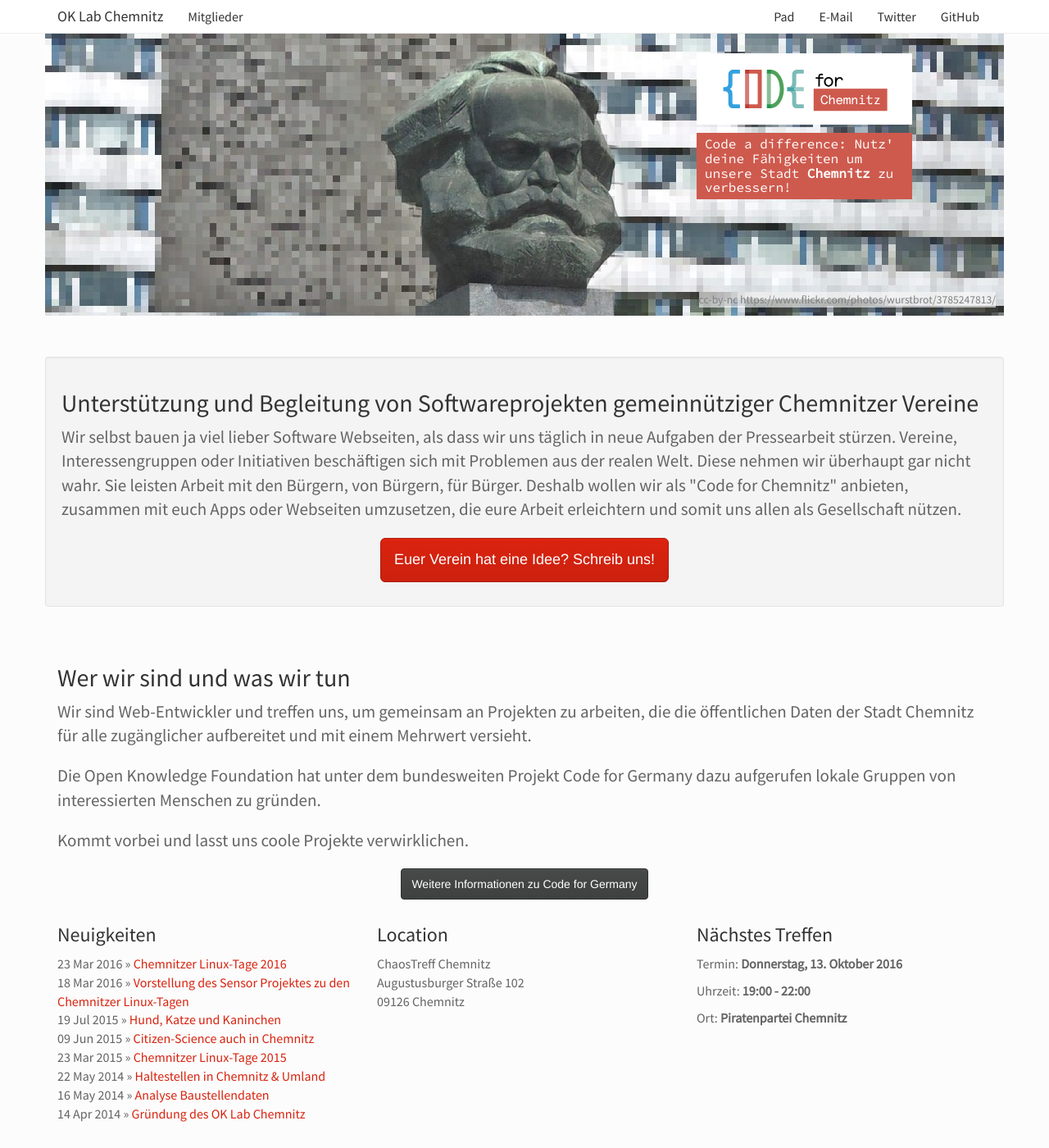
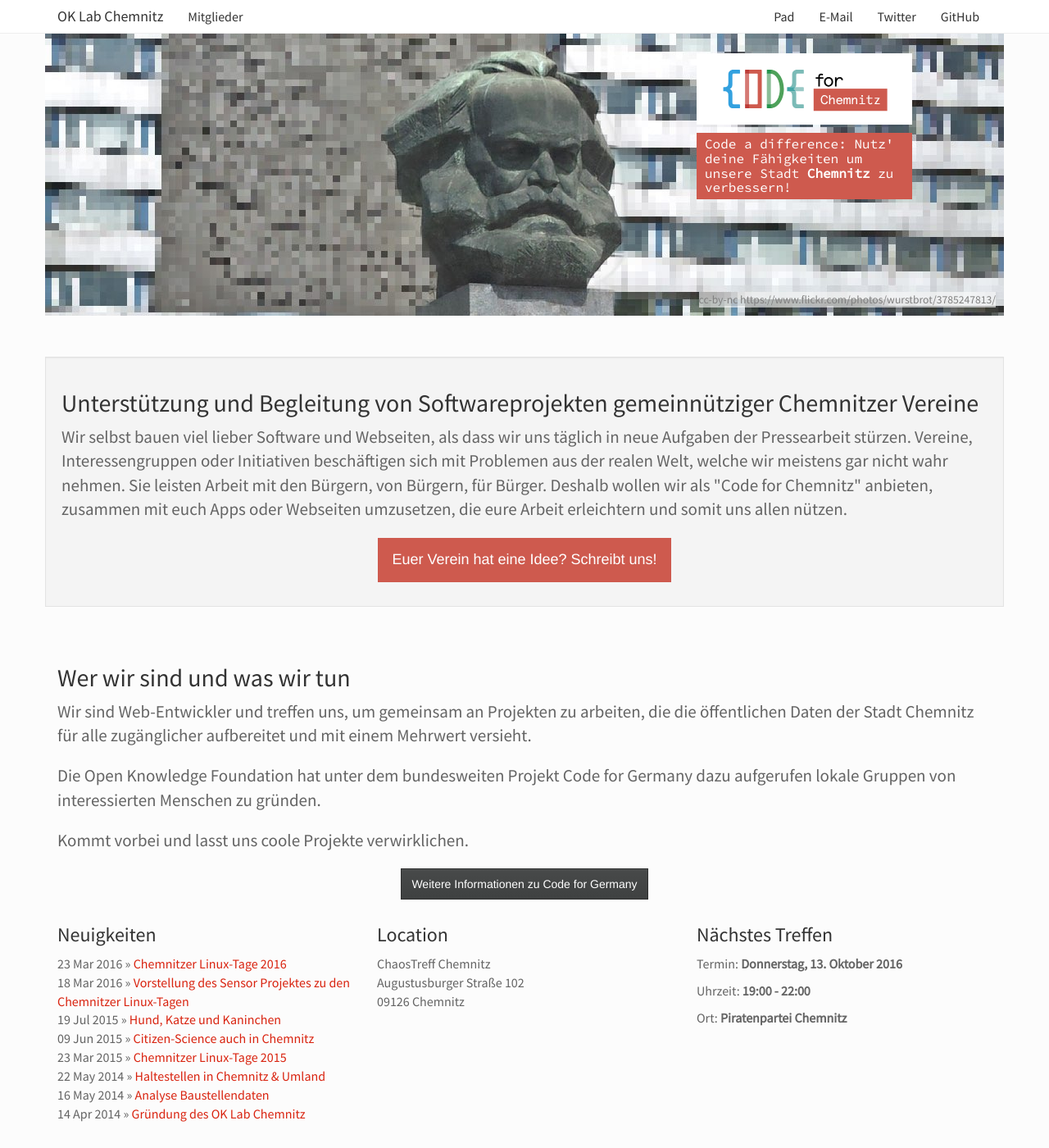
Before and after one commit to CodeforChemnitz/codeforchemnitz.github.io, a Jekyll site: the page built from index.html, in a window 1280 px wide and 1400 px high. Shown: the whole window at 82% size. Built offline with Jekyll 4.4.1, drawn with Linux system fonts in a browser that asks for light colours.

Commit message:
polish the layout

```diff
--- a/css/main.css
+++ b/css/main.css
@@ -38,6 +38,16 @@ h1, h2, h3, h4, h5, h6, .h1, .h2, .h3, .h4, .h5, .h6 {
 	bottom: 10px;
 	left: 0;
 	margin: 0;
+}
+
+.button-frontpage {
+	border-radius: 0;
+}
+
+.button-frontpage.btn-primary {
+	background-color: #ce5a4e;
+	background-image: none;
+	border-color: #ce5a4e;
 }
 
 .highlight-red {
@@ -128,3 +138,7 @@ h1, h2, h3, h4, h5, h6, .h1, .h2, .h3, .h4, .h5, .h6 {
   display: block;
   clear: both;
 }
+
+.navbar-nav li {
+	cursor: pointer;
+}
--- a/index.html
+++ b/index.html
@@ -7,12 +7,12 @@ libs:
 ---
 
 <div class="row">
-	<div class="container well" style="margin-top:30px;">
+	<div class="container well" style="margin-top:30px;border-radius:0;">
 		<h2>Unterstützung und Begleitung von Softwareprojekten gemeinnütziger Chemnitzer Vereine</h2>
 		<p class="lead">
-			Wir selbst bauen ja viel lieber Software Webseiten, als dass wir uns täglich in neue Aufgaben der Pressearbeit stürzen. Vereine, Interessengruppen oder Initiativen beschäftigen sich mit Problemen aus der realen Welt. Diese nehmen wir überhaupt gar nicht wahr. Sie leisten Arbeit mit den Bürgern, von Bürgern, für Bürger. Deshalb wollen wir als "Code for Chemnitz" anbieten, zusammen mit euch Apps oder Webseiten umzusetzen, die eure Arbeit erleichtern und somit uns allen als Gesellschaft nützen.</p>
+			Wir selbst bauen viel lieber Software und Webseiten, als dass wir uns täglich in neue Aufgaben der Pressearbeit stürzen. Vereine, Interessengruppen oder Initiativen beschäftigen sich mit Problemen aus der realen Welt, welche wir meistens gar nicht wahr nehmen. Sie leisten Arbeit mit den Bürgern, von Bürgern, für Bürger. Deshalb wollen wir als "Code for Chemnitz" anbieten, zusammen mit euch Apps oder Webseiten umzusetzen, die eure Arbeit erleichtern und somit uns allen nützen.</p>
 		<p class="text-center">
-			<a class="btn btn-primary btn-lg" href="mailto:&#099;&#111;&#100;&#101;&#102;&#111;&#114;&#099;&#104;&#101;&#109;&#110;&#105;&#116;&#122;&#064;&#108;&#105;&#115;&#116;&#115;&#046;&#111;&#107;&#102;&#110;&#046;&#111;&#114;&#103;?subject=Unterstützung%20bei%20Software%20Projekt%20gesucht">Euer Verein hat eine Idee? Schreib uns!</a>
+			<a class="btn btn-primary btn-lg button-frontpage" href="mailto:&#099;&#111;&#100;&#101;&#102;&#111;&#114;&#099;&#104;&#101;&#109;&#110;&#105;&#116;&#122;&#064;&#108;&#105;&#115;&#116;&#115;&#046;&#111;&#107;&#102;&#110;&#046;&#111;&#114;&#103;?subject=Unterstützung%20bei%20Software%20Projekt%20gesucht">Euer Verein hat eine Idee? Schreibt uns!</a>
 		</p>
 	</div>
 </div>
@@ -30,7 +30,7 @@ libs:
 			Kommt vorbei und lasst uns coole Projekte verwirklichen.
 		</p>
 		<p class="text-center">
-			<a class="btn btn-default" href="http://codefor.de/">Weitere Informationen zu Code for Germany</a>
+			<a class="btn btn-default button-frontpage" href="http://codefor.de/">Weitere Informationen zu Code for Germany</a>
 		</p>
 	</div>
 </div>
```
